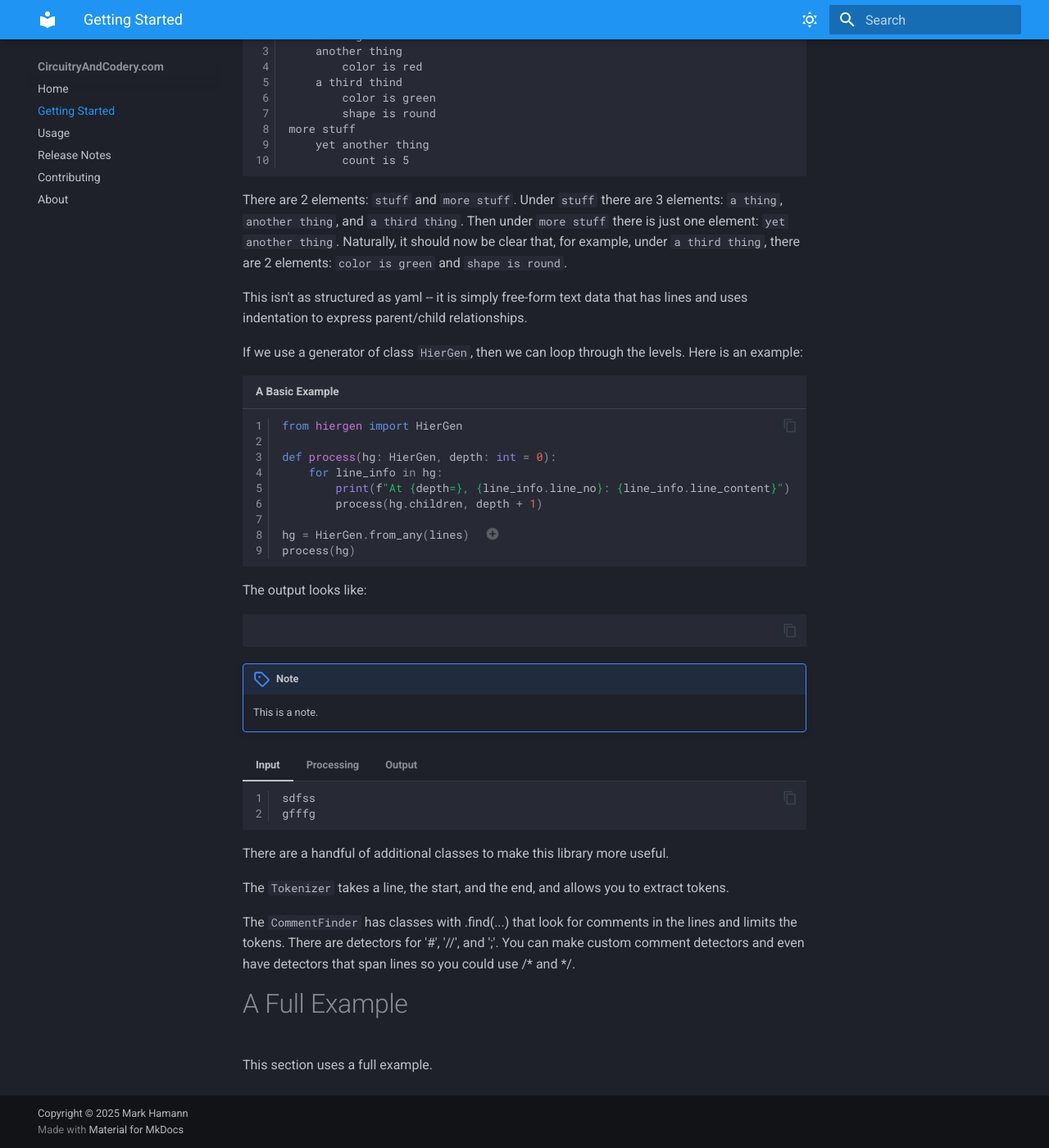
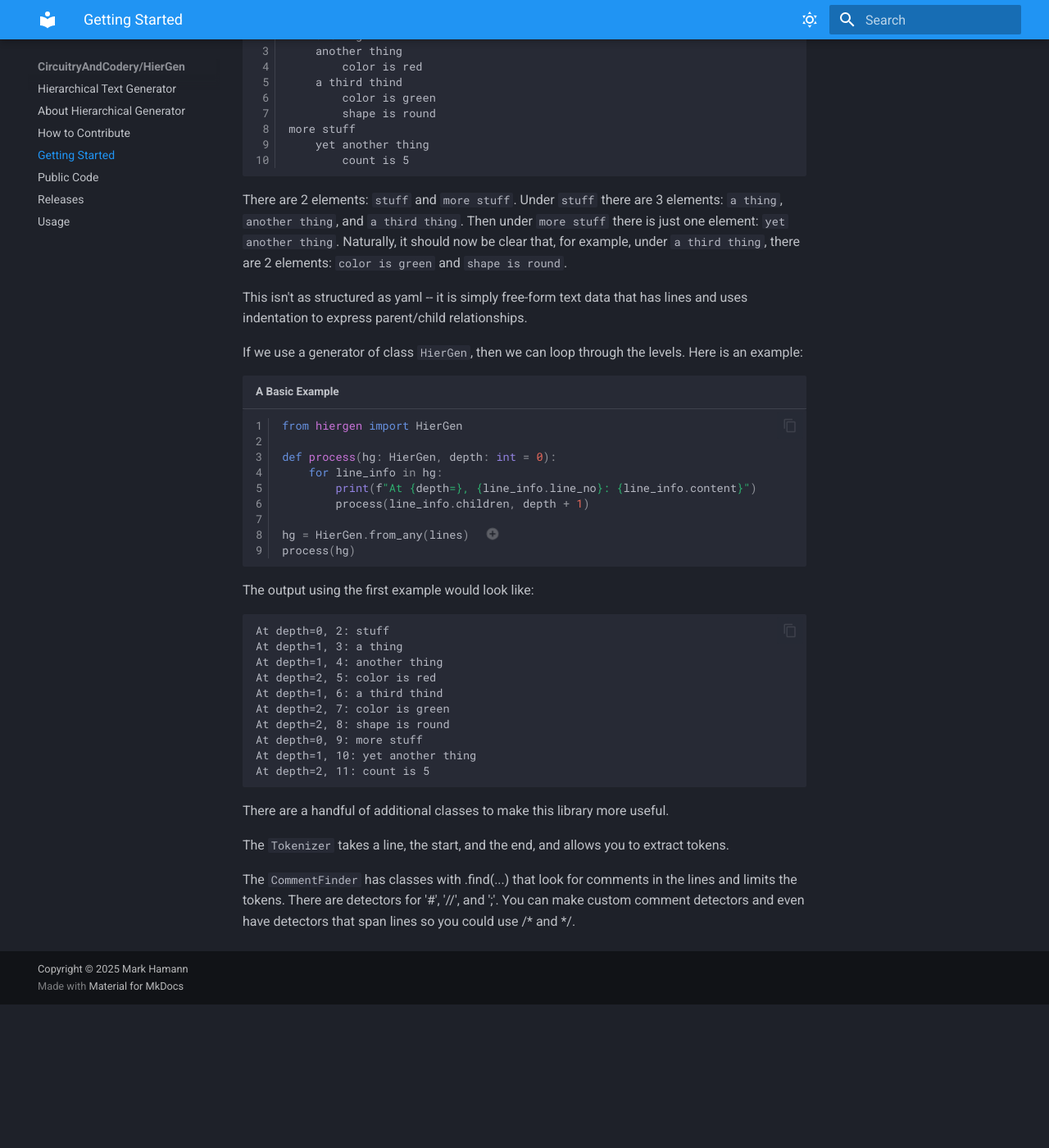
Before and after one commit to CircuitryAndCodery/HierGen, an MkDocs documentation site: the page built from docs/getting_started.md, in a window 1280 px wide and 1400 px high, scrolled down 310 px. Shown: the whole window at 82% size. Built offline with MkDocs 1.6.1 and Material for MkDocs 9.7.7, drawn with Linux system fonts in a browser that asks for light colours; the version menu is left out; after the commit the page ends 1535 px from its top, so only the background shows below that.

Commit message:
more docs

````diff
--- a/docs/getting_started.md
+++ b/docs/getting_started.md
@@ -31,8 +31,8 @@ from hiergen import HierGen
 
 def process(hg: HierGen, depth: int = 0):
     for line_info in hg:
-        print(f"At {depth=}, {line_info.line_no}: {line_info.line_content}")
-        process(hg.children, depth + 1)
+        print(f"At {depth=}, {line_info.line_no}: {line_info.content}")
+        process(line_info.children, depth + 1)
 
 hg = HierGen.from_any(lines)  # (1)!
 process(hg)
@@ -40,35 +40,20 @@ process(hg)
 
 1.  Create the HierGen.
 
-The output looks like:
+The output using the first example would look like:
 
 ```
+At depth=0, 2: stuff
+At depth=1, 3: a thing
+At depth=1, 4: another thing
+At depth=2, 5: color is red
+At depth=1, 6: a third thind
+At depth=2, 7: color is green
+At depth=2, 8: shape is round
+At depth=0, 9: more stuff
+At depth=1, 10: yet another thing
+At depth=2, 11: count is 5
 ```
-
-!!! note
-
-    This is a note.
-
-=== "Input"
-
-    ``` linenums="1"
-    sdfss
-    gfffg
-    ```
-
-=== "Processing"
-
-    ``` py linenums="1"
-    def thing():
-        pass
-    ```
-
-=== "Output"
-
-    ``` linenums="1"
-    asd
-    asdf
-    ```
 
 There are a handful of additional classes to make this library more useful.
 
@@ -77,7 +62,3 @@ The `Tokenizer` takes a line, the start, and the end, and allows you to extract
 The `CommentFinder` has classes with .find(...) that look for comments in the lines and
 limits the tokens. There are detectors for '#', '//', and ';'. You can make custom
 comment detectors and even have detectors that span lines so you could use /* and */.
-
-# A Full Example
-
-This section uses a full example.
--- a/mkdocs.yml
+++ b/mkdocs.yml
@@ -1,11 +1,11 @@
-site_name: CircuitryAndCodery.com
-nav:
-  - Home: index.md
-  - Getting Started: getting_started.md
-  - Usage: usage.md
-  - Release Notes: releases.md
-  - Contributing: contributing.md
-  - About: about.md
+site_name: CircuitryAndCodery/HierGen
+# nav:
+#   - Home: index.md
+#   - Getting Started: getting_started.md
+#   - Usage: usage.md
+#   - Release Notes: releases.md
+#   - Contributing: contributing.md
+#   - About: about.md
 
 markdown_extensions:
   - admonition
````
Also changed, not shown: .readthedocs.yaml (+0 -7 lines), docs/contributing.md (+19 -19 lines), docs/index.md (+17 -4 lines), docs/usage.md (+60 -63 lines), 1 other file.
